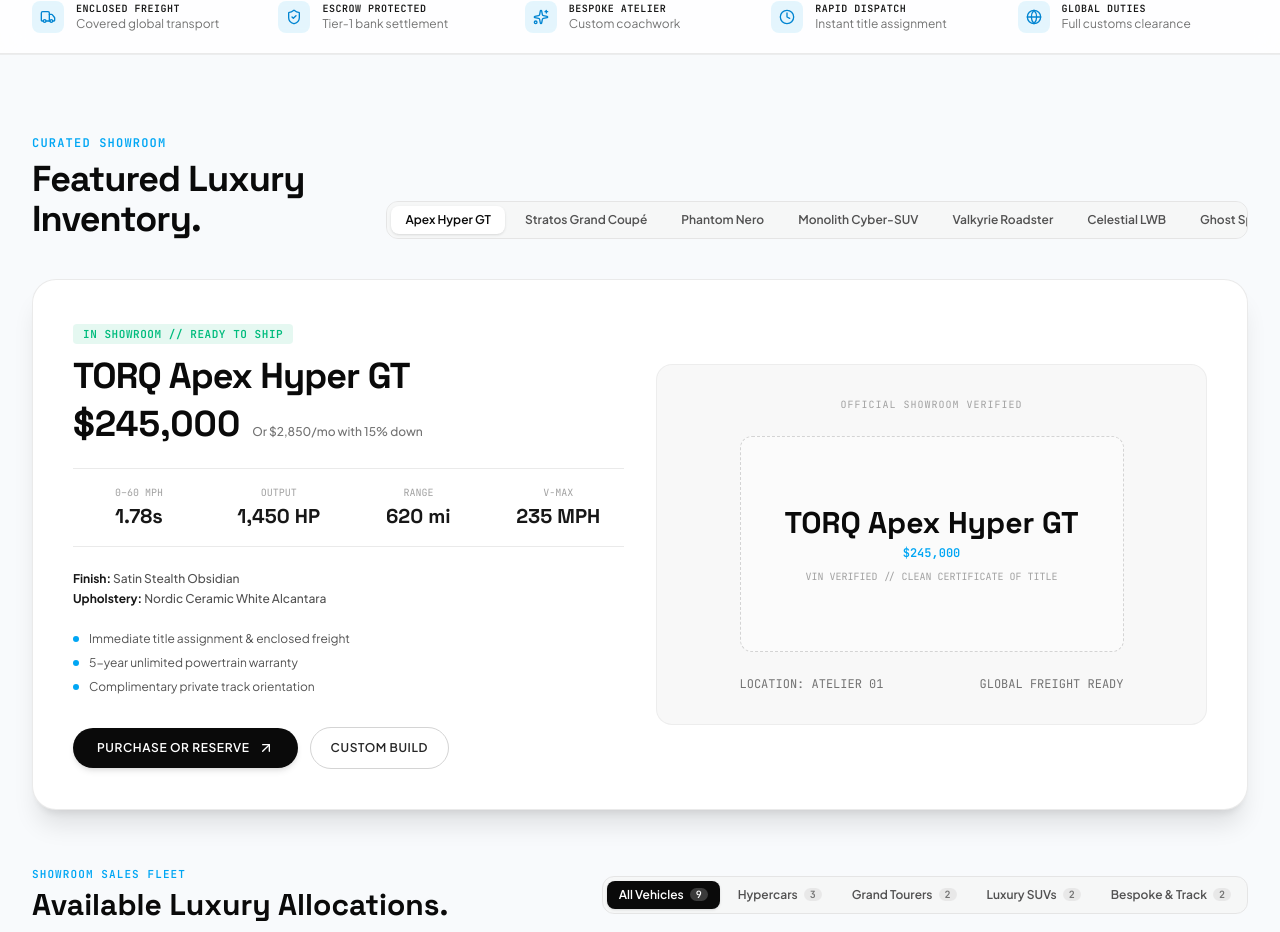
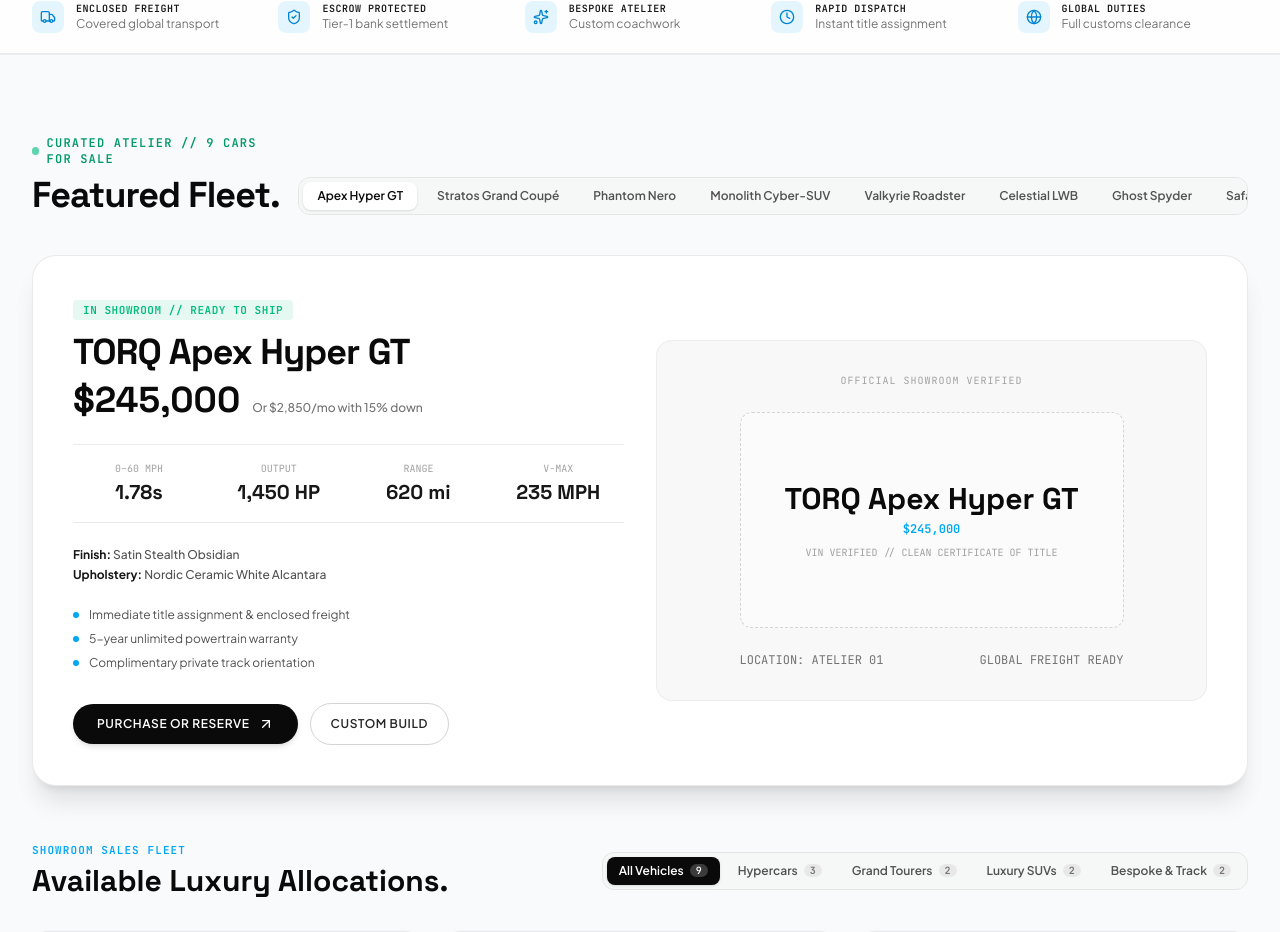
Before and after one commit to ruhul2003/Torq, a Next.js app: page / in a window 1280 px wide. Shown: the part 1079-2011 px from the top of the page. Built offline with nearby package versions, Linux system fonts and the light colour scheme.

Commit message:
Add live showroom inventory counter badges and availability indicators.

```diff
--- a/src/components/VehicleShowcase.jsx
+++ b/src/components/VehicleShowcase.jsx
@@ -16,11 +16,14 @@ export default function VehicleShowcase({ onOpenReserve }) {
         {/* Section Heading */}
         <div className="flex flex-col md:flex-row md:items-end justify-between mb-10 gap-4">
           <div>
-            <span className="text-xs font-mono uppercase tracking-widest text-sky-500 font-semibold block mb-2">
-              CURATED SHOWROOM
-            </span>
+            <div className="flex items-center gap-2 mb-2">
+              <span className="w-2 h-2 rounded-full bg-emerald-500 animate-pulse" />
+              <span className="text-xs font-mono uppercase tracking-widest text-emerald-600 dark:text-emerald-400 font-semibold">
+                CURATED ATELIER // {INVENTORY.length} CARS FOR SALE
+              </span>
+            </div>
             <h2 className="font-display text-3xl sm:text-4xl font-bold text-neutral-950 dark:text-white tracking-tight">
-              Featured Luxury Inventory.
+              Featured Fleet.
             </h2>
           </div>
 
```
